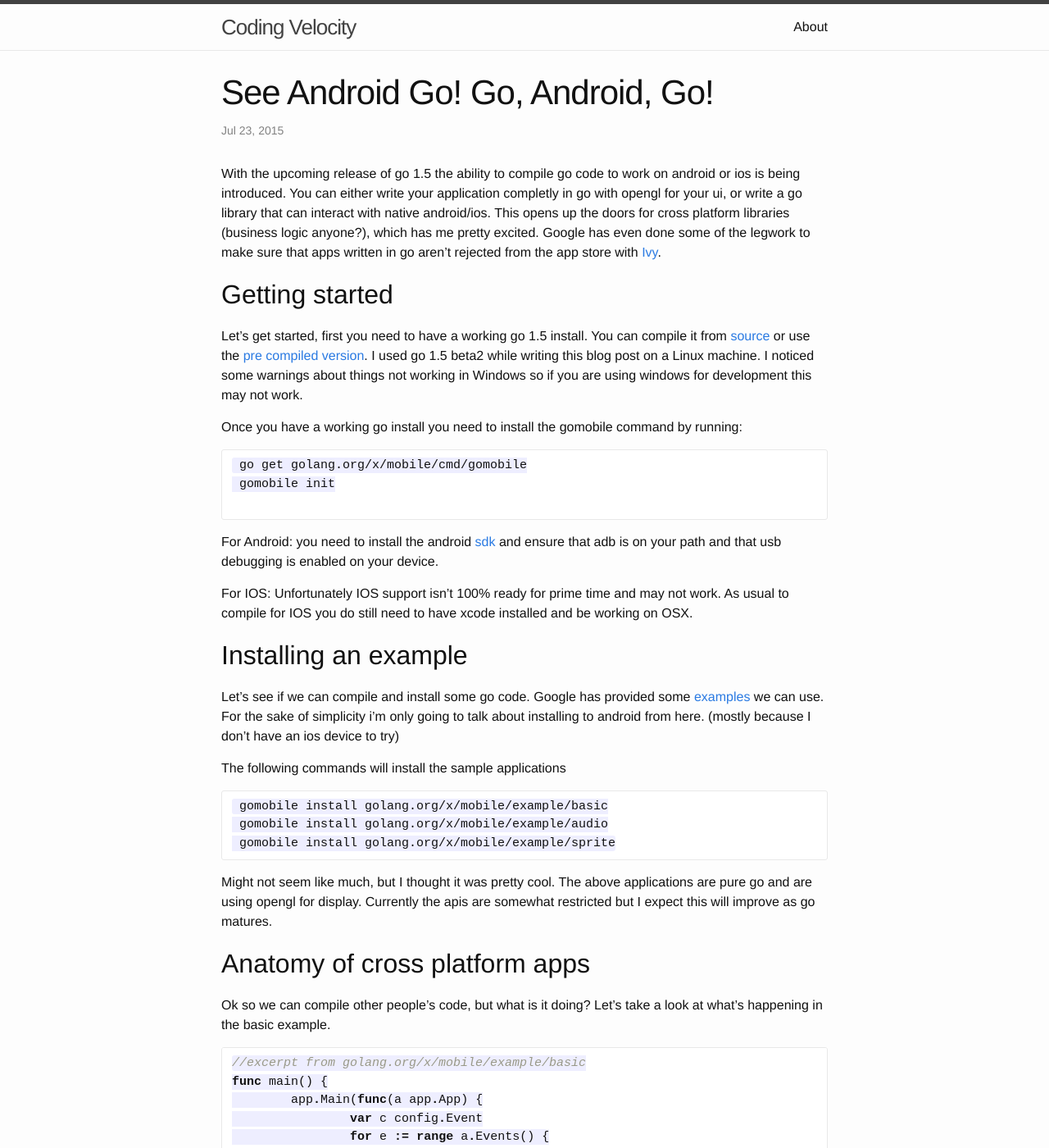
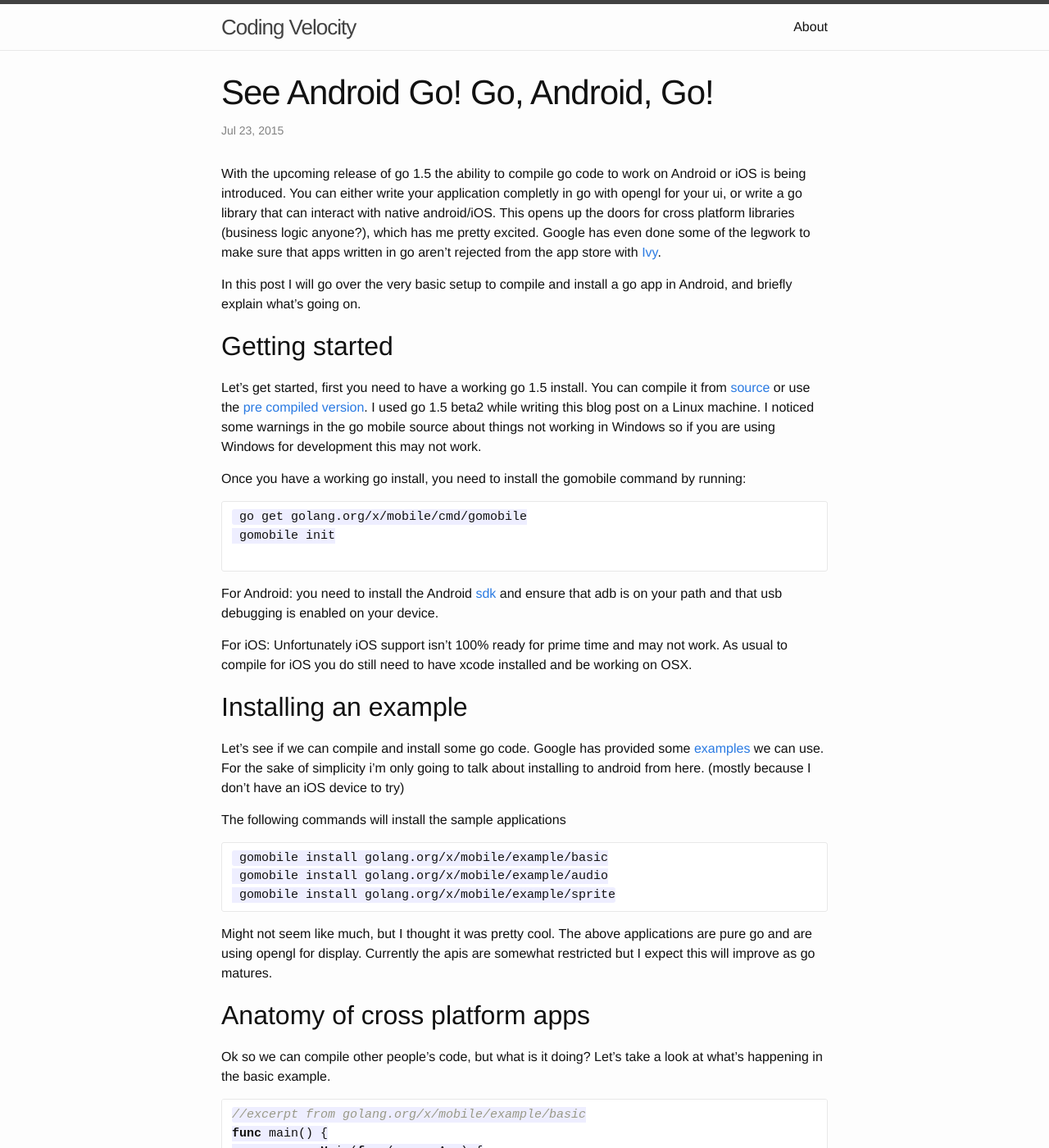
Before and after one commit to catwomey/catwomey.github.io, a Jekyll site: the page built from _posts/2015-07-23-go-mobile-intro.markdown, in a window 1280 px wide and 1400 px high. Shown: the whole window at 82% size. Built offline with Jekyll 4.4.1, drawn with Linux system fonts in a browser that asks for light colours; Markdown is read by kramdown in place of the engine named in the settings; comment, search, counter and statistics services are not loaded.

Commit message:
minor format change

````diff
--- a/_posts/2015-07-23-go-mobile-intro.markdown
+++ b/_posts/2015-07-23-go-mobile-intro.markdown
@@ -5,13 +5,15 @@ date:   2015-07-23
 tags: go mobile
 ---
 
-With the upcoming release of go 1.5 the ability to compile go code to work on android or ios is being introduced.  You can either write your application completly in go with opengl for your ui, or write a go library that can interact with native android/ios. This opens up the doors for cross platform libraries (business logic anyone?), which has me pretty excited.  Google has even done some of the legwork to make sure that apps written in go aren't rejected from the app store with [Ivy](https://itunes.apple.com/us/app/ivy-big-number-calculator/id1012116478?mt=8).
+With the upcoming release of go 1.5 the ability to compile go code to work on Android or iOS is being introduced.  You can either write your application completly in go with opengl for your ui, or write a go library that can interact with native android/iOS. This opens up the doors for cross platform libraries (business logic anyone?), which has me pretty excited.  Google has even done some of the legwork to make sure that apps written in go aren't rejected from the app store with [Ivy](https://itunes.apple.com/us/app/ivy-big-number-calculator/id1012116478?mt=8).
+
+In this post I will go over the very basic setup to compile and install a go app in Android, and briefly explain what's going on.
 
 ##Getting started
 
-Let's get started, first you need to have a working go 1.5 install.  You can compile it from [source](https://golang.org/doc/install/source) or use the [pre compiled version](https://golang.org/dl/).  I used go 1.5 beta2 while writing this blog post on a Linux machine.  I noticed some warnings about things not working in Windows so if you are using windows for development this may not work.
+Let's get started, first you need to have a working go 1.5 install.  You can compile it from [source](https://golang.org/doc/install/source) or use the [pre compiled version](https://golang.org/dl/).  I used go 1.5 beta2 while writing this blog post on a Linux machine.  I noticed some warnings in the go mobile source about things not working in Windows so if you are using Windows for development this may not work.
 
-Once you have a working go install you need to install the gomobile command by running:
+Once you have a working go install, you need to install the gomobile command by running:
 
 ```
  go get golang.org/x/mobile/cmd/gomobile
@@ -19,14 +21,14 @@ Once you have a working go install you need to install the gomobile command by r
 
 ```
 
-For Android: you need to install the android [sdk](https://developer.android.com/sdk/installing/index.html?pkg=tools) and ensure that adb is on your path and that usb debugging is enabled on your device.
+For Android: you need to install the Android [sdk](https://developer.android.com/sdk/installing/index.html?pkg=tools) and ensure that adb is on your path and that usb debugging is enabled on your device.
 
-For IOS: Unfortunately IOS support isn't 100% ready for prime time and may not work.  As usual to compile for IOS you do still need to have xcode installed and be working on OSX.
+For iOS: Unfortunately iOS support isn't 100% ready for prime time and may not work.  As usual to compile for iOS you do still need to have xcode installed and be working on OSX.
 
 
 ##Installing an example
 
-Let's see if we can compile and install some go code. Google has provided some [examples](https://godoc.org/golang.org/x/mobile/example) we can use. For the sake of simplicity i'm only going to talk about installing to android from here. (mostly because I don't have an ios device to try)
+Let's see if we can compile and install some go code. Google has provided some [examples](https://godoc.org/golang.org/x/mobile/example) we can use. For the sake of simplicity i'm only going to talk about installing to android from here. (mostly because I don't have an iOS device to try)
 
 The following commands will install the sample applications
 
````
